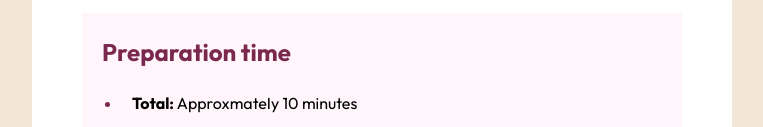
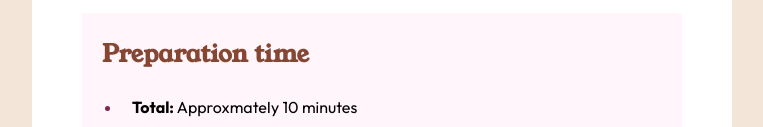
Before and after one commit to BT453567/recipe-page, a plain HTML site: page index.html in a window 1280 px wide. Shown: the part 576-703 px from the top of the page, without its empty margins (258-1021 px from the left). Drawn offline with Linux system fonts and the light colour scheme.

```diff
--- a/index.html
+++ b/index.html
@@ -18,7 +18,7 @@
           <p>An easy and quick dish, perfect for any meal. This classc omelette combines beaten eggs
             cooked to perfection, optionally filled with your choice of cheese, vegetables, or meats. </p>
           <div class="prep-time-container">
-            <h2 class="prep-time-heading">Preparation time</h2 >
+            <h2>Preparation time</h2 >
             <ul class="prep-time-list">
               <li><strong>Total:</strong> ApproxmateIy 10 minutes</li>
               <li><strong>Preparation:</strong> 5 minutes</li>
```
